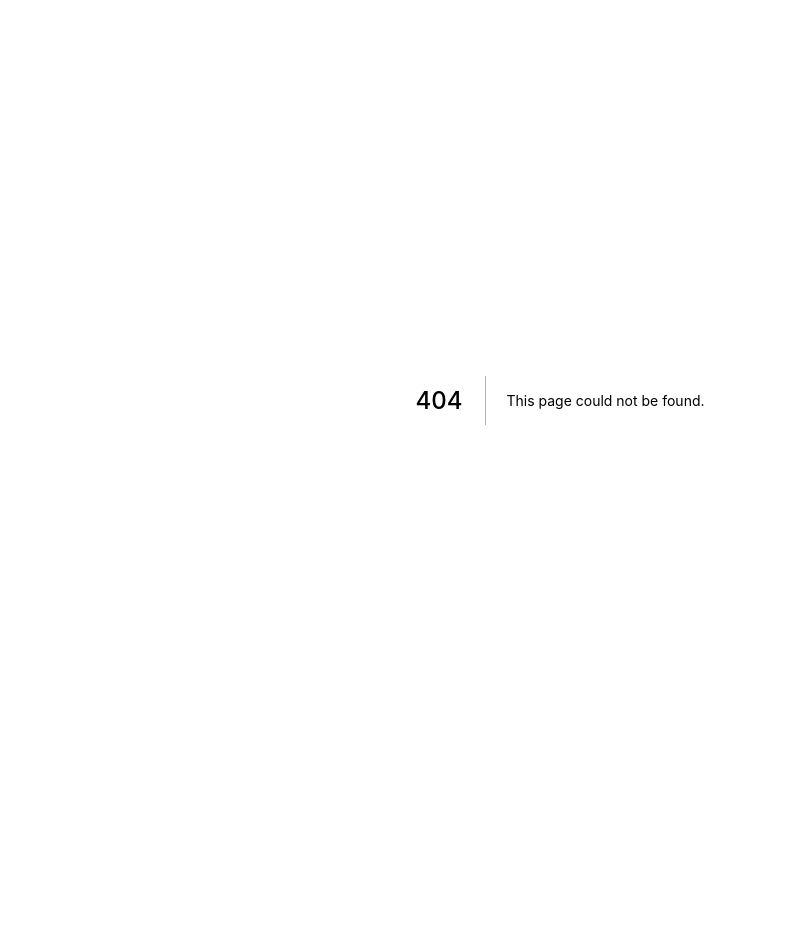
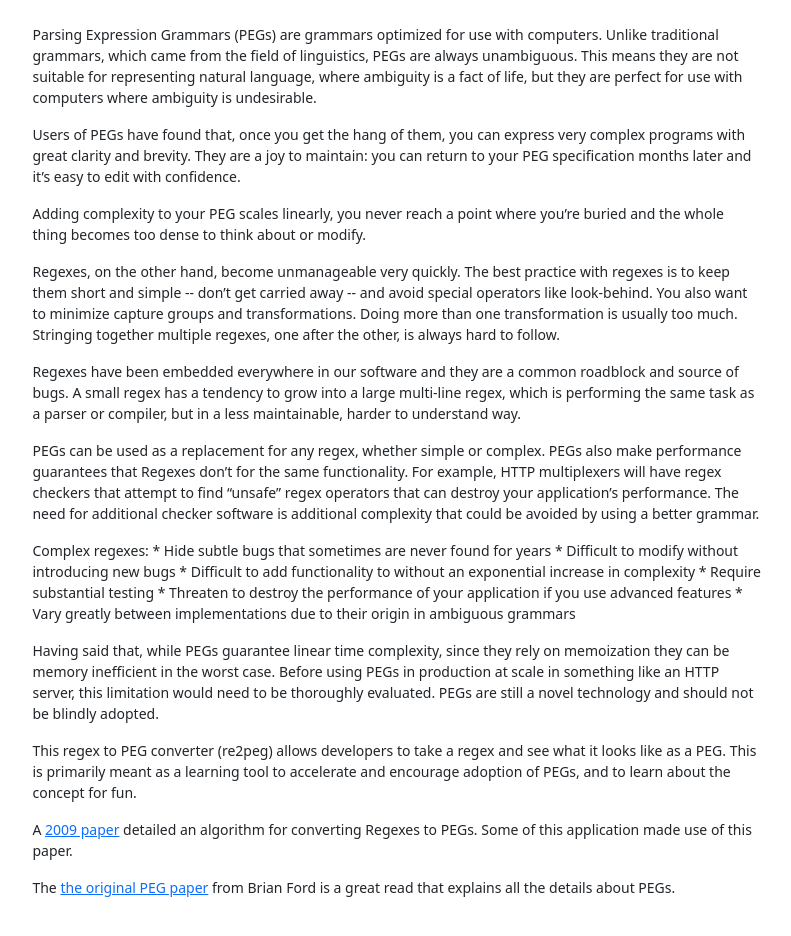
Before and after one commit to brian-st-amand/re2peg, a Next.js app: page /concept in a window 1280 px wide. Before the commit this address had no page. Shown: the whole page, without its empty margins (80-871 px from the left). Before the commit the page ends 800 px from the top, so only its background shows below. Built offline with nearby package versions, Linux system fonts and the light colour scheme.

Commit message:
add concept page

```diff
--- /dev/null
+++ b/pages/concept.js
@@ -0,0 +1,41 @@
+import React from 'react'
+import { Container, Row, Col } from 'react-bootstrap'
+
+const style = "col-8 font-weight-light font-italic font-sm description"
+
+export default function Concept(props) {
+  return (
+    <Container className={`mx-3 my-4 ${style}`}>
+      <Row className="mx-1 mb-3">
+        <Col className="col-1"></Col>
+        <Col className="col-11">
+<p>Parsing Expression Grammars (PEGs) are grammars optimized for use with computers. Unlike traditional grammars, which came from the field of linguistics, PEGs are always unambiguous. This means they are not suitable for representing natural language, where ambiguity is a fact of life, but they are perfect for use with computers where ambiguity is undesirable.</p>
+<p>Users of PEGs have found that, once you get the hang of them, you can express very complex programs with great clarity and brevity. They are a joy to maintain: you can return to your PEG specification months later and it’s easy to edit with confidence.</p>
+<p>Adding complexity to your PEG scales linearly, you never reach a point where you’re buried and the whole thing becomes too dense to think about or modify.</p>
+<p>Regexes, on the other hand, become unmanageable very quickly. The best practice with regexes is to keep them short and simple -- don’t get carried away -- and avoid special operators like look-behind. You also want to minimize capture groups and transformations. Doing more than one transformation is usually too much. Stringing together multiple regexes, one after the other, is always hard to follow.</p>
+
+<p>Regexes have been embedded everywhere in our software and they are a common roadblock and source of bugs. A small regex has a tendency to grow into a large multi-line regex, which is performing the same task as a parser or compiler, but in a less maintainable, harder to understand way.</p>
+<p>PEGs can be used as a replacement for any regex, whether simple or complex. PEGs also make performance guarantees that Regexes don’t for the same functionality. For example, HTTP multiplexers will have regex checkers that attempt to find “unsafe” regex operators that can destroy your application’s performance. The need for additional checker software is additional complexity that could be avoided by using a better grammar.</p>
+
+<p>
+Complex regexes:
+* Hide subtle bugs that sometimes are never found for years
+* Difficult to modify without introducing new bugs
+* Difficult to add functionality to without an exponential increase in complexity
+* Require substantial testing
+* Threaten to destroy the performance of your application if you use advanced features
+* Vary greatly between implementations due to their origin in ambiguous grammars
+</p>
+
+<p>Having said that, while PEGs guarantee linear time complexity, since they rely on memoization they can be memory inefficient in the worst case. Before using PEGs in production at scale in something like an HTTP server, this limitation would need to be thoroughly evaluated. PEGs are still a novel technology and should not be blindly adopted.</p>
+<p>This regex to PEG converter (re2peg) allows developers to take a regex and see what it looks like as a PEG. This is primarily meant as a learning tool to accelerate and encourage adoption of PEGs, and to learn about the concept for fun.</p>
+
+<p>A <a href="https://pegjs.org/online">2009 paper</a> detailed an algorithm for converting Regexes to PEGs. Some of this application made use of this paper.</p>
+
+<p>The <a href="https://pegjs.org/online">the original PEG paper</a> from Brian Ford is a great read that explains all the details about PEGs.</p>
+
+        </Col>
+      </Row>
+    </Container>
+  )
+}
```
Also changed, not shown: pages/index.js (+8 -1 lines).
